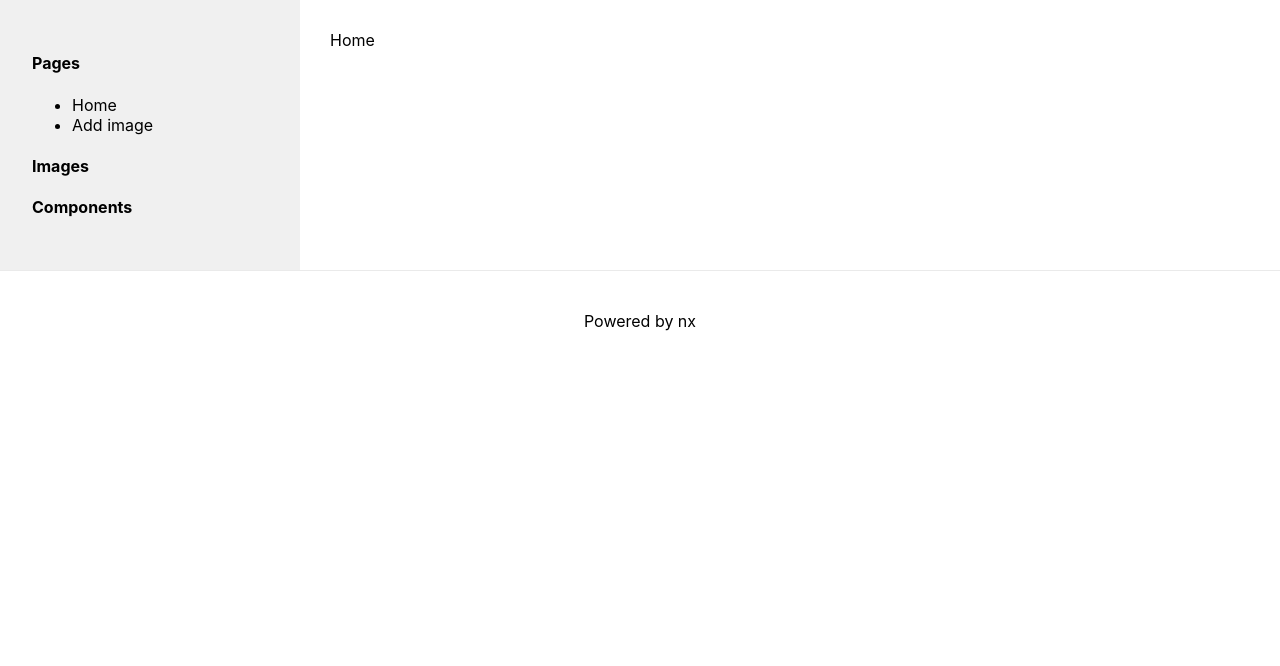
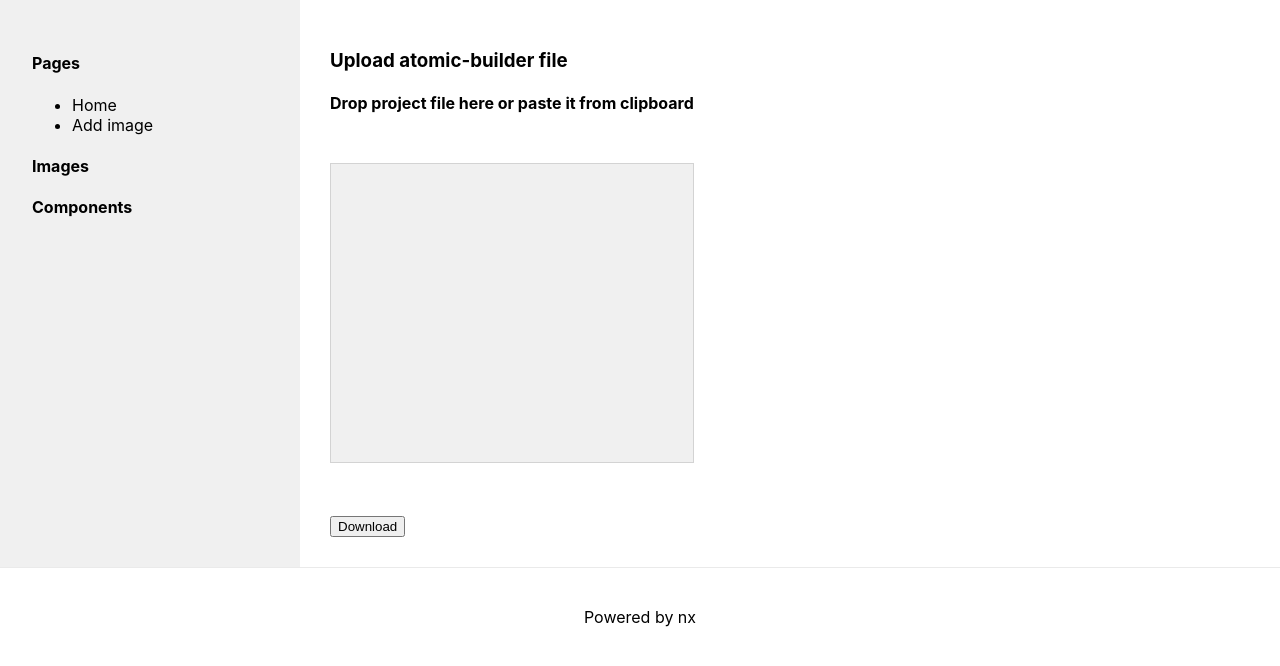
Before and after one commit to bitworking/nx-atomic-builder, a Next.js app: page / in a window 1280 px wide. Shown: the top 666 px of the page. Built offline with nearby package versions, Linux system fonts and the light colour scheme.

Commit message:
feat: project file import/export

```diff
--- /dev/null
+++ b/src/components/ProjectLoader/ProjectLoader.module.css
@@ -0,0 +1,15 @@
+.projectLoader {
+
+}
+
+.projectLoader__dropzone {
+  border: 1px solid lightgray;
+  min-width: 300px;
+  min-height: 300px;
+  background: #f0f0f0;
+  margin-top: 50px;
+}
+
+.projectLoader__dropzone__active {
+  opacity: 0.5;
+}
--- /dev/null
+++ b/src/components/ProjectLoader/ProjectLoader.tsx
@@ -0,0 +1,105 @@
+import { SyntheticEvent, useEffect, useRef, useState } from 'react';
+import { useProjectContext } from 'components/ProjectProvider';
+import styles from './ProjectLoader.module.css';
+
+export const ProjectLoader = () => {
+  const dropzone = useRef<HTMLDivElement | null>(null);
+  const [dropzoneActive, setDropzoneActive] = useState(false);
+  const { uid, dispatch } = useProjectContext();
+  const [data, setData] = useState<string | null>(null);
+
+  useEffect(() => {
+    if (data) {
+      try {
+        const json = JSON.parse(data);
+        if (json.type === 'atomic-builder' && json.data) {
+          dispatch({ type: 'importProject', data: json.data });
+        }
+      } catch (error) {
+        // show error
+      }
+    }
+  }, [data]);
+
+  useEffect(() => {
+    window.addEventListener(
+      'dragover',
+      function (e) {
+        e = e || event;
+        e.preventDefault();
+      },
+      false
+    );
+    window.addEventListener(
+      'drop',
+      function (e) {
+        e = e || event;
+        e.preventDefault();
+      },
+      false
+    );
+
+    dropzone.current?.addEventListener('dragenter', (event) => {
+      event.preventDefault();
+      setDropzoneActive(true);
+    });
+
+    dropzone.current?.addEventListener('dragleave', (event) => {
+      event.preventDefault();
+      setDropzoneActive(false);
+    });
+
+    dropzone.current?.addEventListener('dragover', (event) => {
+      event.preventDefault();
+    });
+
+    dropzone.current?.addEventListener('drop', (event) => {
+      event.preventDefault();
+      setDropzoneActive(false);
+
+      const file = event.dataTransfer?.files[0];
+
+      if (!file) {
+        setData(null);
+        return;
+      }
+
+      const reader = new FileReader();
+
+      reader.readAsText(file);
+
+      reader.addEventListener('loadend', () => {
+        setData(typeof reader.result === 'string' ? reader.result : null);
+      });
+    });
+
+    document.addEventListener('paste', async function (e) {
+      if (!e.clipboardData) {
+        return;
+      }
+      if (e.clipboardData.types.indexOf('Files') > -1) {
+        const file = e.clipboardData.files[0];
+
+        const json = await e.clipboardData.files[0].text();
+
+        setData(json);
+      }
+    });
+
+    return () => {
+      // clear up events
+    };
+  }, []);
+
+  return (
+    <>
+      <h4>Drop project file here or paste it from clipboard</h4>
+      <div
+        ref={dropzone}
+        className={`${styles.projectLoader__dropzone} ${
+          dropzoneActive && styles.projectLoader__dropzone__active
+        }`}
+      ></div>
+    </>
+  );
+};
--- /dev/null
+++ b/src/components/ProjectLoader/index.ts
@@ -0,0 +1 @@
+export { ProjectLoader } from './ProjectLoader';
--- a/src/components/ProjectProvider/index.tsx
+++ b/src/components/ProjectProvider/index.tsx
@@ -107,13 +107,19 @@ export type ActionBuildComponents = {
   type: 'buildComponents';
 };
 
+export type ActionImportProject = {
+  type: 'importProject';
+  data: ProjectData;
+};
+
 export type Action =
   | ActionAddImage
   | ActionAddComponent
   | ActionCreateComponent
   | ActionCreateImageRef
   | ActionUpdateImageRef
-  | ActionBuildComponents;
+  | ActionBuildComponents
+  | ActionImportProject;
 
 const reducer = (state: ProjectData, action: Action): ProjectData => {
   if (action.type === 'addImage') {
@@ -199,6 +205,9 @@ const reducer = (state: ProjectData, action: Action): ProjectData => {
 
     return { ...state, components: components.components };
   }
+  if (action.type === 'importProject') {
+    return { ...action.data };
+  }
   return state;
 };
 
--- a/src/pages/index.tsx
+++ b/src/pages/index.tsx
@@ -1,11 +1,38 @@
 import type { NextPage } from 'next';
 import styles from 'styles/Home.module.css';
 import { useProjectContext } from 'components/ProjectProvider';
+import { ProjectLoader } from 'components/ProjectLoader';
+
+const download = (filename: string, json: any) => {
+  var element = document.createElement('a');
+  element.setAttribute(
+    'href',
+    'data:text/json;charset=utf-8,' +
+      encodeURIComponent(JSON.stringify({ type: 'atomic-builder', version: '0.1', data: json }))
+  );
+  element.setAttribute('download', filename);
+
+  element.style.display = 'none';
+  document.body.appendChild(element);
+
+  element.click();
+
+  document.body.removeChild(element);
+};
 
 const Page: NextPage = () => {
-  const { dispatch } = useProjectContext();
+  const { state } = useProjectContext();
 
-  return <div>Home</div>;
+  return (
+    <>
+      <h3>Upload atomic-builder file</h3>
+
+      <ProjectLoader />
+
+      <p>&nbsp;</p>
+      <button onClick={() => download('atomic-builder.json', state)}>Download</button>
+    </>
+  );
 };
 
 export default Page;
```
